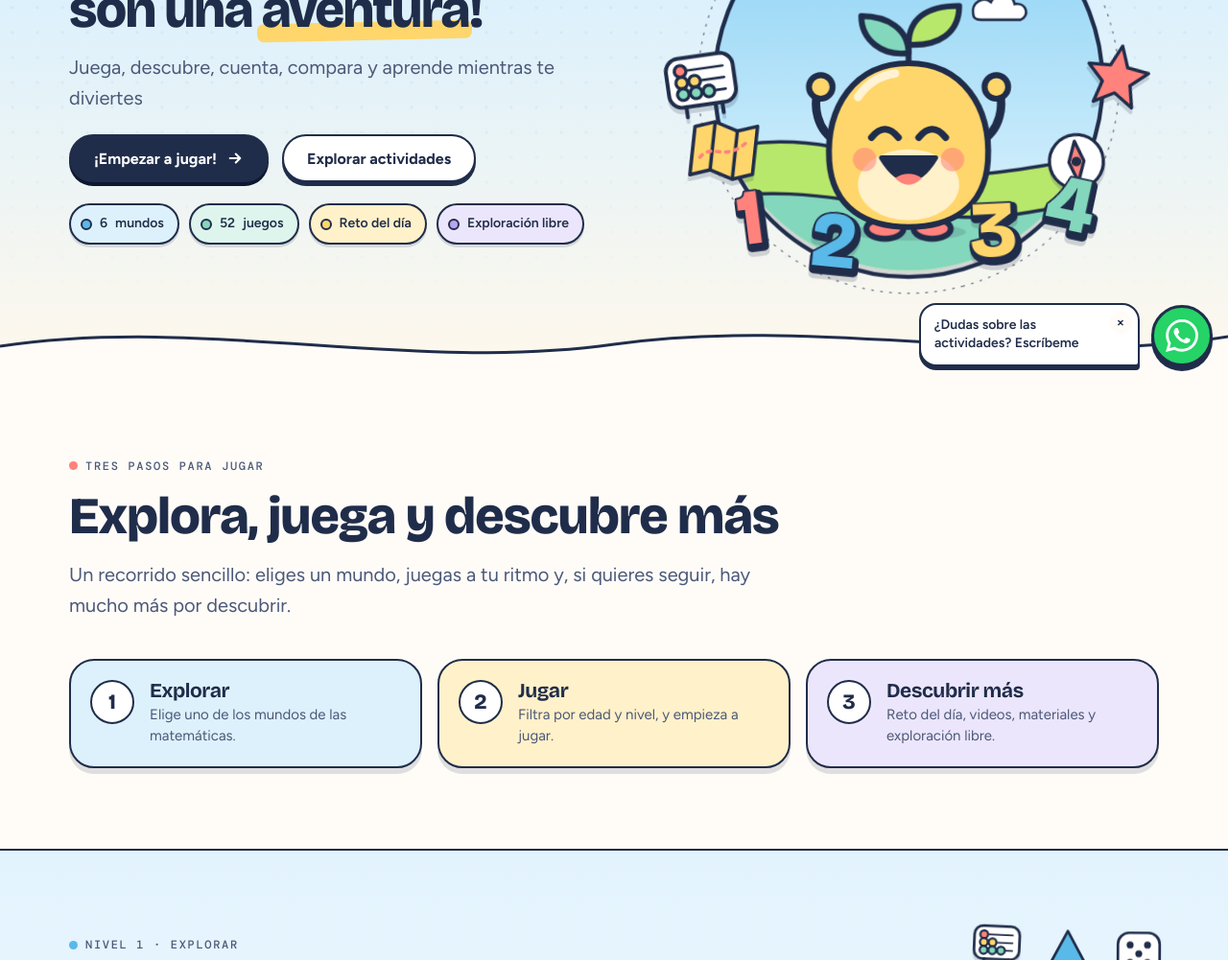
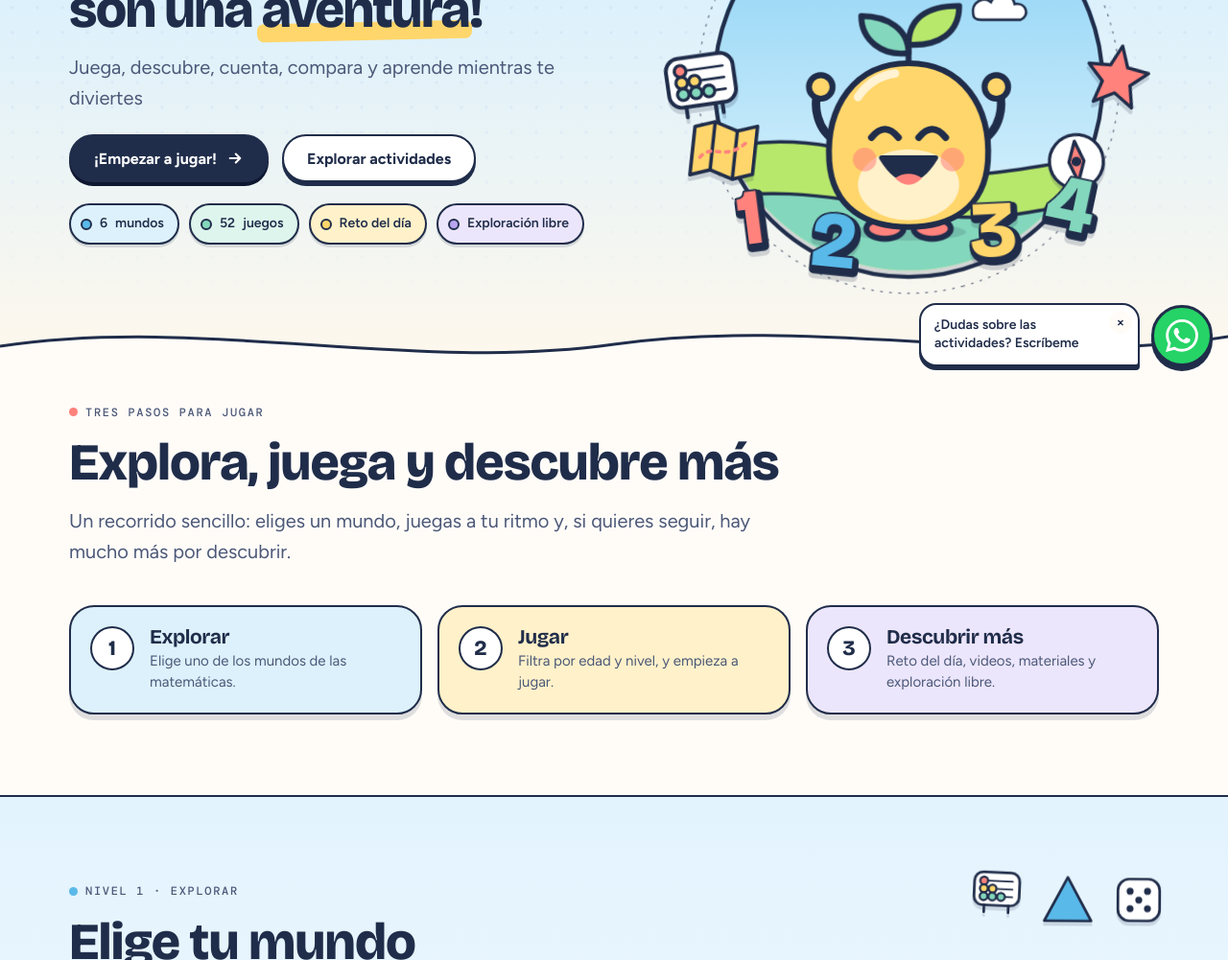
Before and after one commit to Danielzm7/Blog-matem-ticas, a plain HTML site: page matematicas/index.html in a window 1280 px wide. Shown: the part 402-1403 px from the top of the page at 96% size. Drawn offline with nearby package versions, Linux system fonts and the light colour scheme.

Commit message:
Menos espacio sobre 'Tres pasos para jugar'
Co-Authored-By: Claude Sonnet 5.5 <noreply@anthropic.com>
Claude-Session: https://claude.ai/code/session_01Naga49HoLdT85NfZSuZApQ

```diff
--- a/matematicas/index.html
+++ b/matematicas/index.html
@@ -723,6 +723,7 @@ main{overflow-x:clip}
 .hero.mh .quick{margin-top:22px}
 @media(min-width:960px){.hero.mh .hero-g{gap:36px}}
 .hero.mh .hb{max-width:42%}
+#camino.sec{padding-top:28px}
 .hm{position:absolute;left:50%;bottom:11%;width:44%;transform:translateX(-50%);z-index:3}
 .hm svg{width:100%;height:auto}
 .hb{position:absolute;left:55%;top:21%;z-index:4;max-width:34%;background:#fff;border:2.5px solid var(--ink);border-radius:18px 18px 18px 4px;padding:9px 13px;font:800 clamp(13px,1.7vw,17px)/1.2 var(--display);box-shadow:0 4px 0 rgba(32,45,74,.2);animation:bobm 4s ease-in-out infinite}
```
